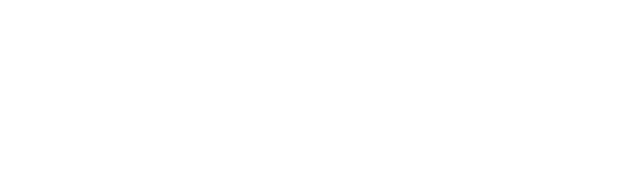
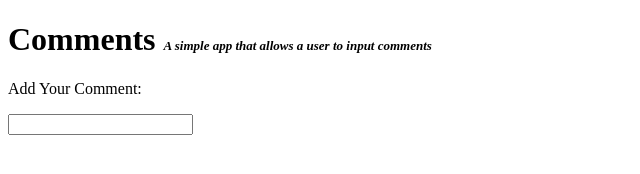
Before and after one commit to 2d1zzy/a-simple-app, a plain HTML site: page index.html in a window 1280 px wide. Shown: the whole page, without its empty margins (0-640 px from the left). Drawn offline with nearby package versions, Linux system fonts and the light colour scheme.

Commit message:
Added the italic component the the h1 tag and the css to it.

```diff
--- a/index.html
+++ b/index.html
@@ -8,11 +8,17 @@
 </head>
 <body>
     <header>
+        <h1>Comments <span class="h4-italic"><i>A simple app that allows a user to input comments</i></span></h1>
 
     </header>
     <main>
-        <section class="comment-input"></section>
-        <section class="comments"></section>
+        <section class="comment-input">
+        <p>Add Your Comment:</p>
+        <input type="text">
+        </section>
+        <section class="comments">
+
+        </section>
     </main>
     <footer>
 
--- a/style.css
+++ b/style.css
@@ -0,0 +1,3 @@
+.h4-italic {
+    font-size: small;
+}
```
